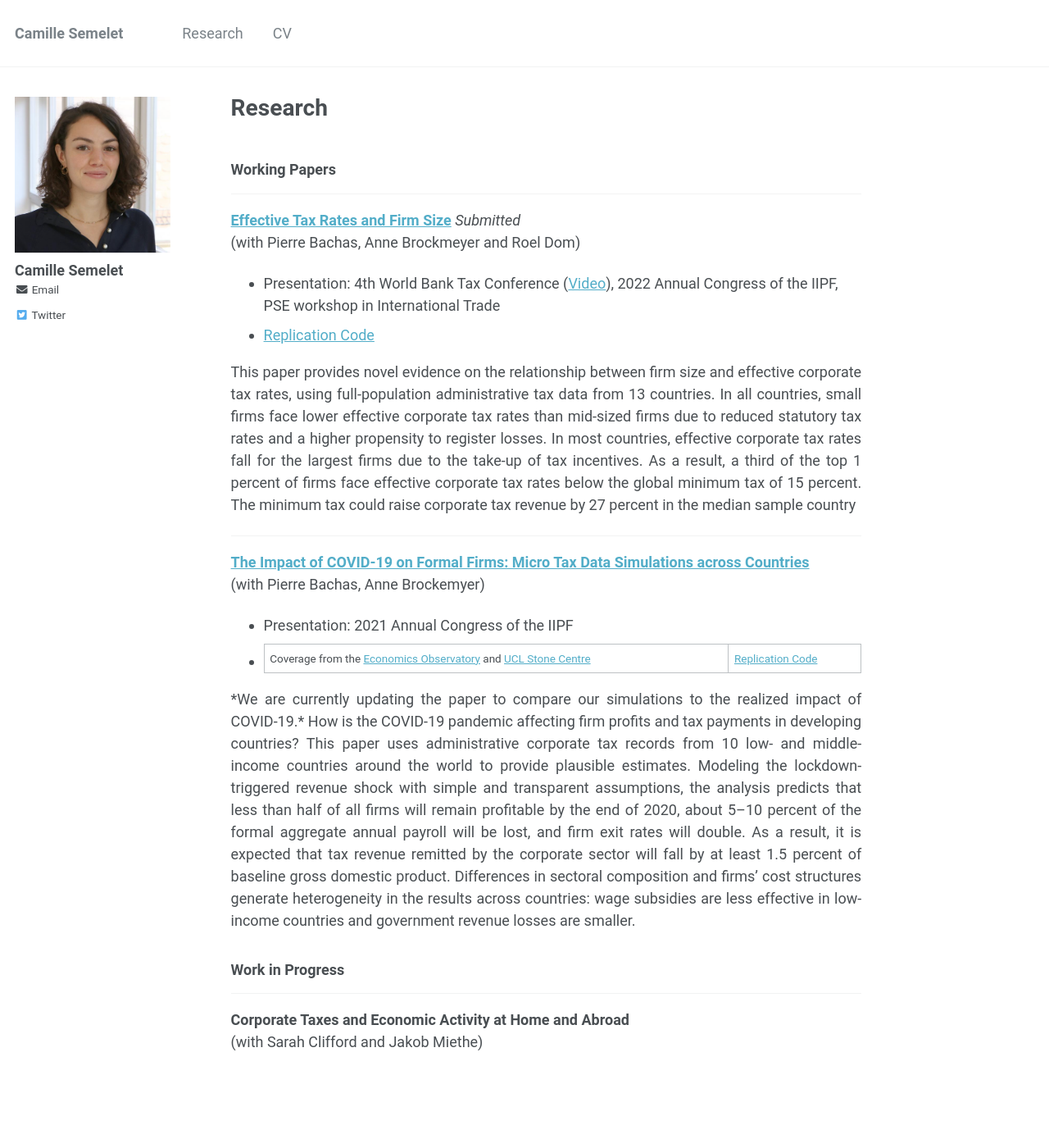
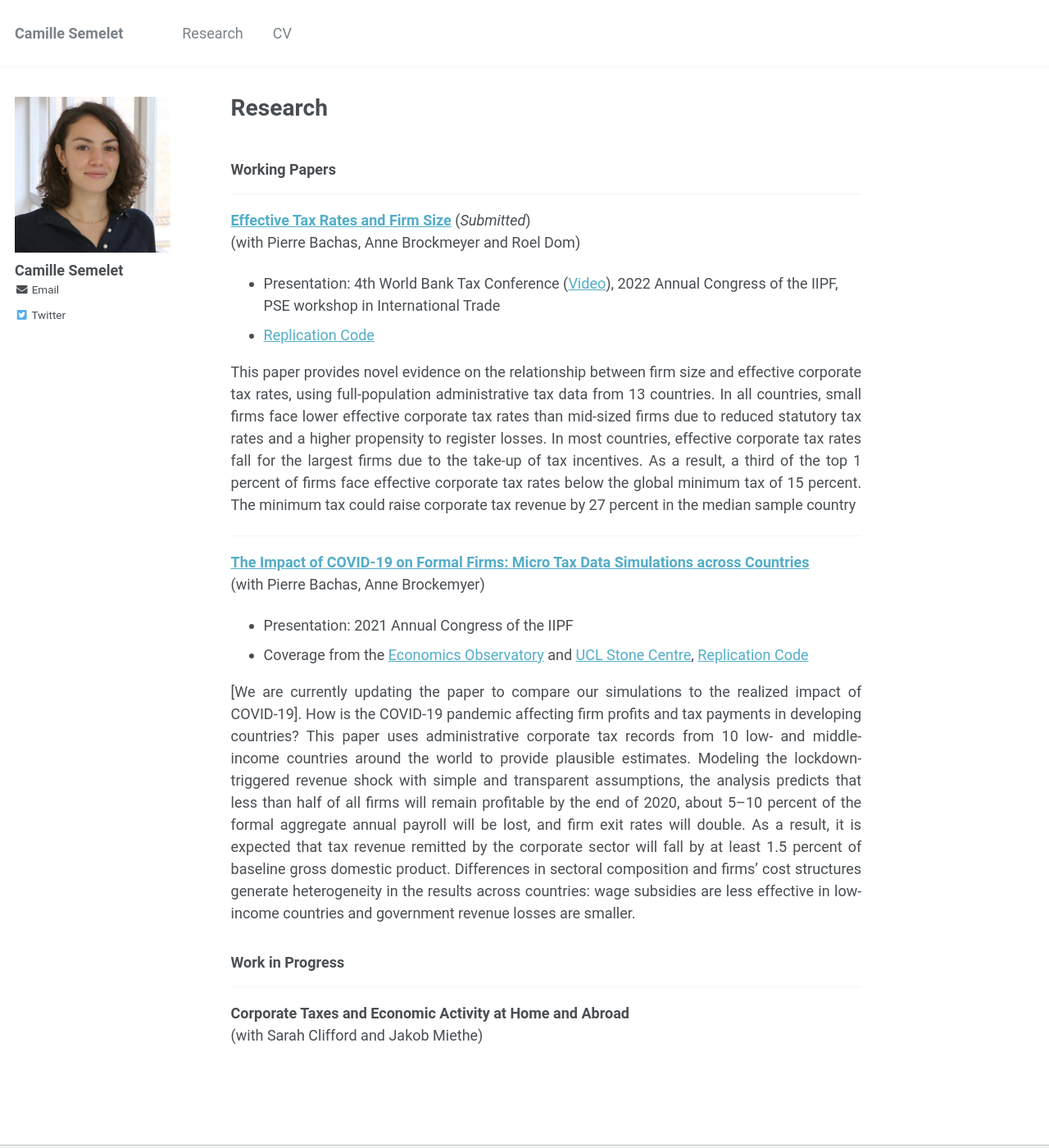
Before and after one commit to CamilleSemelet/camillesemelet.github.io, a Jekyll site: the page built from _pages/research.md, in a window 1280 px wide and 1400 px high. Shown: the whole window at 82% size. Built offline with Jekyll 4.4.1, drawn with Linux system fonts in a browser that asks for light colours.

Commit message:
Update research.md

```diff
--- a/_pages/research.md
+++ b/_pages/research.md
@@ -6,7 +6,7 @@ title: Research
 ### Working Papers
 
 ---
-**[Effective Tax Rates and Firm Size](https://camillesemelet.github.io/files/ETR_wp.pdf)** *Submitted*
+**[Effective Tax Rates and Firm Size](https://camillesemelet.github.io/files/ETR_wp.pdf)** (*Submitted*)
 (with Pierre Bachas, Anne Brockmeyer and Roel Dom)
 - Presentation: 4th World Bank Tax Conference ([Video](https://worldbank.scene7.com/s7viewers/html5/VideoViewer.html?asset=worldbankprod/tax-conference-camille-semelet-AVS&config=worldbankprod/WB-Standard-Player-1&serverUrl=https://worldbank.scene7.com/is/image/&contenturl=https://worldbank.scene7.com/is/content/&posterimage=worldbankprod/tax-conference-camille-semelet-AVS&videoserverurl=https://worldbank.scene7.com/is/content)), 2022 Annual Congress of the IIPF, PSE workshop in International Trade
 - [Replication Code](https://github.com/CamilleSemelet/International-Tax-Data-Lab)
@@ -18,9 +18,9 @@ global minimum tax of 15 percent. The minimum tax could raise corporate tax reve
 **[The Impact of COVID-19 on Formal Firms: Micro Tax Data Simulations across Countries](https://camillesemelet.github.io/files/covid_wp.pdf)**
 (with Pierre Bachas, Anne Brockemyer)
 - Presentation: 2021 Annual Congress of the IIPF
-- Coverage from the [Economics Observatory](https://www.economicsobservatory.com/how-does-lockdown-affect-firms-developing-countries) and [UCL Stone Centre](https://www.stone-econ.org/research/the-impact-of-covid-19-on-formal-firms-micro-tax-data-simulations-across-countries) | [Replication Code](https://github.com/CamilleSemelet/International-Tax-Data-Lab)
+- Coverage from the [Economics Observatory](https://www.economicsobservatory.com/how-does-lockdown-affect-firms-developing-countries) and [UCL Stone Centre](https://www.stone-econ.org/research/the-impact-of-covid-19-on-formal-firms-micro-tax-data-simulations-across-countries), [Replication Code](https://github.com/CamilleSemelet/International-Tax-Data-Lab)
 
-<p align="justify">*We are currently updating the paper to compare our simulations to the realized impact of COVID-19.* How is the COVID-19 pandemic affecting firm profits and tax payments in developing countries? This paper uses administrative corporate tax records from 10 low- and middle-income countries around the world to provide plausible estimates. Modeling the lockdown-triggered revenue shock with simple and transparent assumptions, the analysis predicts that less than half of all firms will remain profitable by the end of 2020, about 5–10 percent of the formal aggregate annual payroll will be lost, and firm exit rates will double. As a result, it is expected that tax revenue remitted by the corporate sector will fall by at least 1.5 percent of baseline gross domestic product. Differences in sectoral composition and firms’ cost structures generate heterogeneity in the results across countries: wage subsidies are less effective in low-income countries and government revenue losses are smaller.</p>
+<p align="justify">[We are currently updating the paper to compare our simulations to the realized impact of COVID-19]. How is the COVID-19 pandemic affecting firm profits and tax payments in developing countries? This paper uses administrative corporate tax records from 10 low- and middle-income countries around the world to provide plausible estimates. Modeling the lockdown-triggered revenue shock with simple and transparent assumptions, the analysis predicts that less than half of all firms will remain profitable by the end of 2020, about 5–10 percent of the formal aggregate annual payroll will be lost, and firm exit rates will double. As a result, it is expected that tax revenue remitted by the corporate sector will fall by at least 1.5 percent of baseline gross domestic product. Differences in sectoral composition and firms’ cost structures generate heterogeneity in the results across countries: wage subsidies are less effective in low-income countries and government revenue losses are smaller.</p>
 
 
 
```
